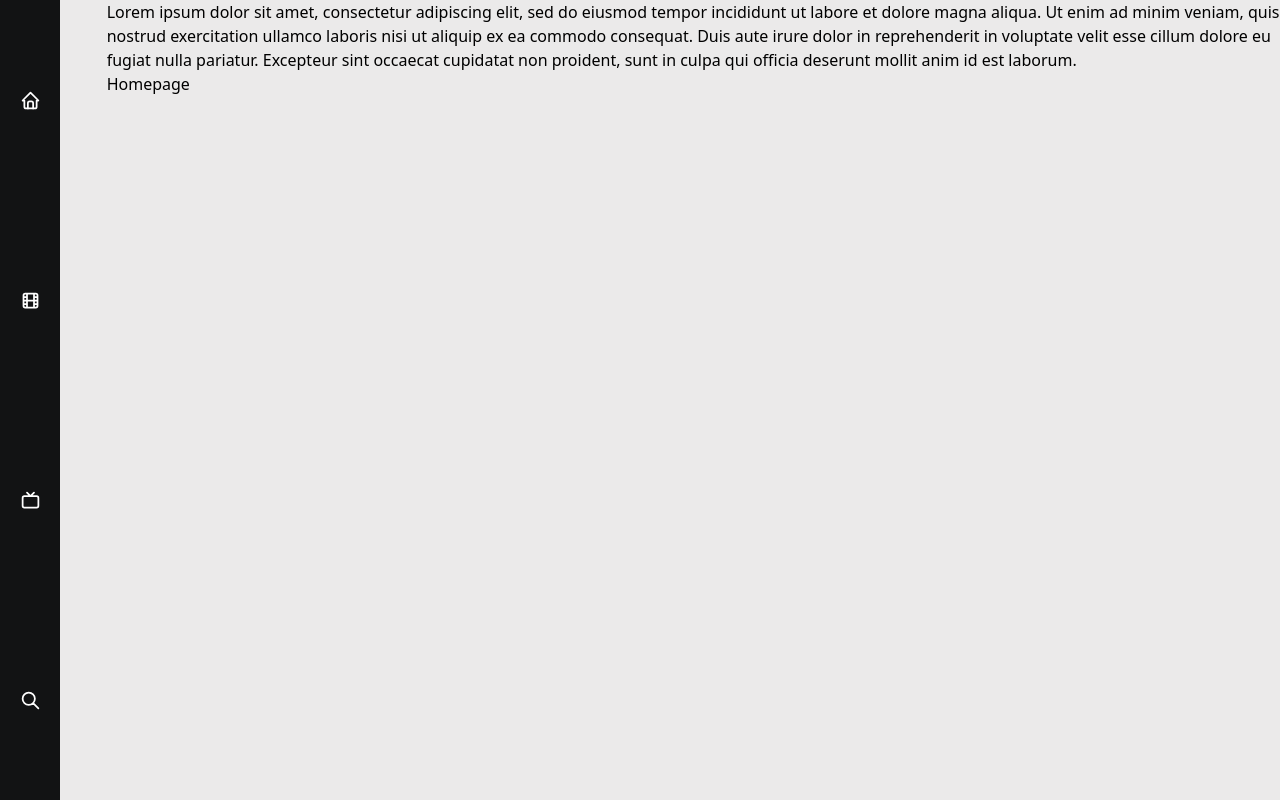
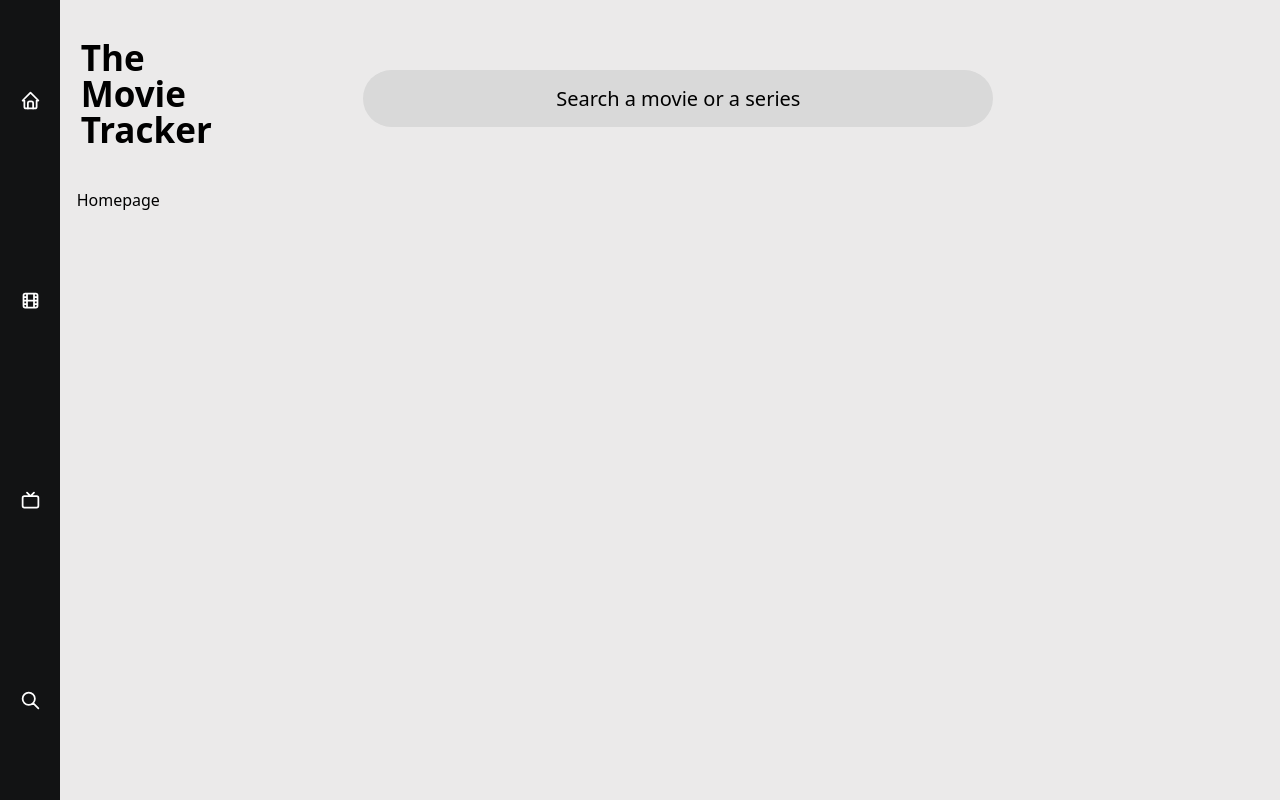
Before and after one commit to rahfathoni/movie-tracker, a Nuxt app: page / in a window 1280 px wide. Built offline with nearby package versions, Linux system fonts and the light colour scheme.

Commit message:
develop header: ui

```diff
--- a/app.vue
+++ b/app.vue
@@ -2,8 +2,8 @@
   <NuxtLayout >
     <div class="grid grid-cols-12">
       <Sidebar class="col-span-1 max-w-[60px]"/>
-      <div class="col-span-11">
-        <Header />
+      <div class="col-span-11 ml-none lg:ml-[-30px]">
+        <MainHeader />
         <NuxtPage />
       </div>
     </div>
--- a/assets/css/main.css
+++ b/assets/css/main.css
@@ -11,10 +11,3 @@
 .bg-cust-gray {
   background-color: #d9d9d9;
 }
-
-.text-cust-h3 {
-  font-size: 20px;
-}
-.text-cust-btn {
-  font-size: 14px;
-}
--- a/components/Header.vue
+++ /dev/null
@@ -1,5 +0,0 @@
-<template>
-  <header>
-    Lorem ipsum dolor sit amet, consectetur adipiscing elit, sed do eiusmod tempor incididunt ut labore et dolore magna aliqua. Ut enim ad minim veniam, quis nostrud exercitation ullamco laboris nisi ut aliquip ex ea commodo consequat. Duis aute irure dolor in reprehenderit in voluptate velit esse cillum dolore eu fugiat nulla pariatur. Excepteur sint occaecat cupidatat non proident, sunt in culpa qui officia deserunt mollit anim id est laborum.
-  </header>
-</template>
--- /dev/null
+++ b/components/MainHeader.vue
@@ -0,0 +1,23 @@
+
+import { IconsSearch } from '#build/components';
+<template>
+  <header class="grid grid-cols-12 py-[40px] mx-1 sm:mx-none">
+    <h1 name="title" class="text-[35px] font-semibold md:col-span-2 col-span-12 leading-9 md:text-left text-center">
+      The<br class="hidden md:inline"/> Movie<br class="hidden md:inline"/> Tracker
+    </h1>
+    <div class="md:col-span-8 col-span-12 flex justify-center items-center mt-2 sm:mt-none">
+      <input
+        autocomplete="off"
+        name="search"
+        placeholder="&#8203;Search a movie or a series"
+        class="bg-cust-gray border-none rounded-full h-[57px] w-[630px] placeholder-black px-8 text-xl"
+      />
+    </div>
+  </header>
+</template>
+
+<style scoped>
+  input::placeholder {
+    text-align: center;
+  }
+</style>
```
